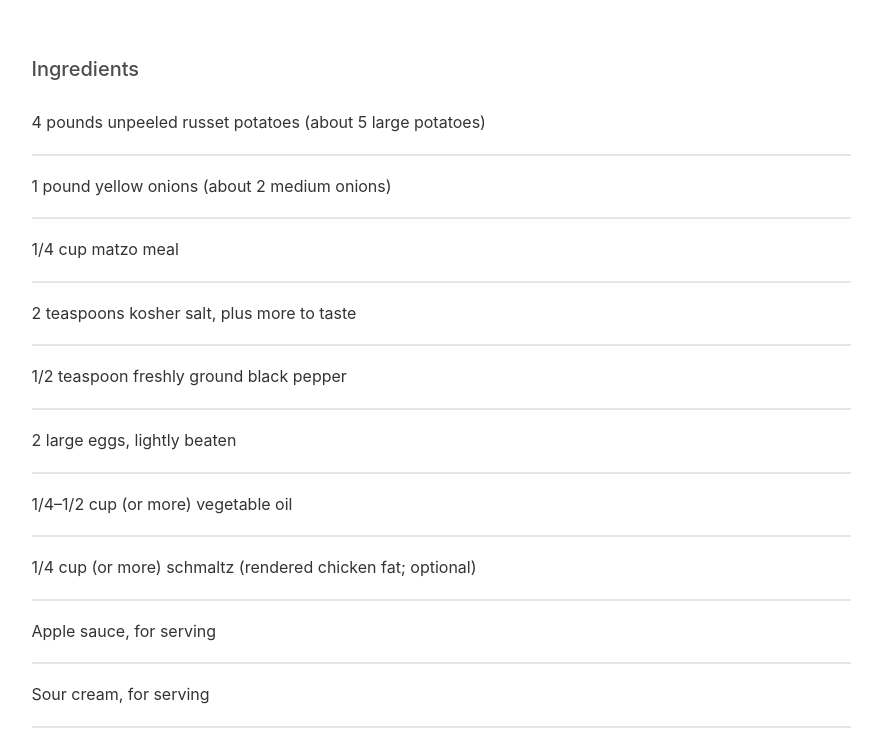
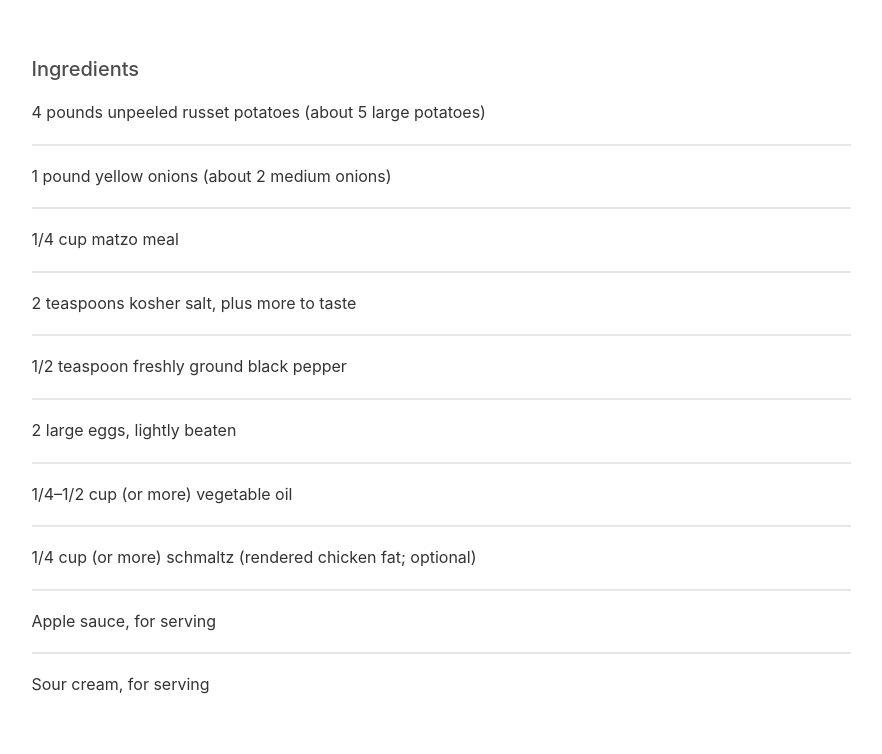
Before and after one commit to juwanpetty/familyblog, a Gatsby site: page /recipes/another-simple-recipe in a window 1280 px wide. Shown: the part 726-1480 px from the top of the page, without its empty margins (229-1111 px from the left). Built offline with nearby package versions, Linux system fonts and the light colour scheme; Gatsby itself is replaced by a stand-in of ours; a web font is replaced by a local one.

Commit message:
Update recipe post styling

```diff
--- a/src/scss/pages/_recipe.scss
+++ b/src/scss/pages/_recipe.scss
@@ -43,11 +43,10 @@
     font-size: 2rem;
     font-weight: 500;
     color: hsl(0%, 0%, 30%);
-    margin-bottom: 1rem;
+    margin-bottom: 2rem;
     line-height: 125%;
   }
 }
-
 
 .post-ingredients {
   margin-bottom: 6rem;
@@ -80,6 +79,14 @@
   align-items: center;
   justify-content: space-between;
 
+  &:first-of-type {
+    padding-top: 1rem;
+  }
+
+  &:last-of-type {
+    border-bottom: none;
+  }
+
   margin: 0;
   font-size: 1.6rem;
   line-height: 135%;
```
